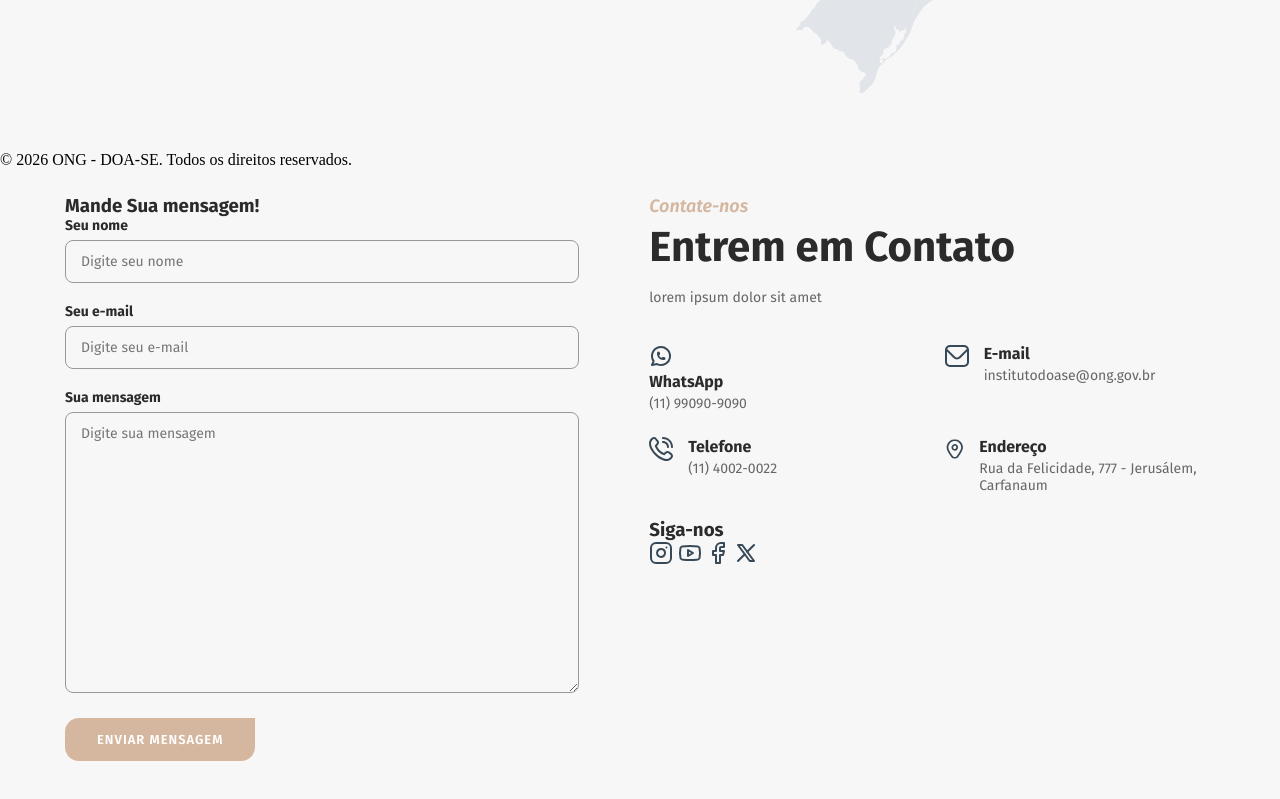
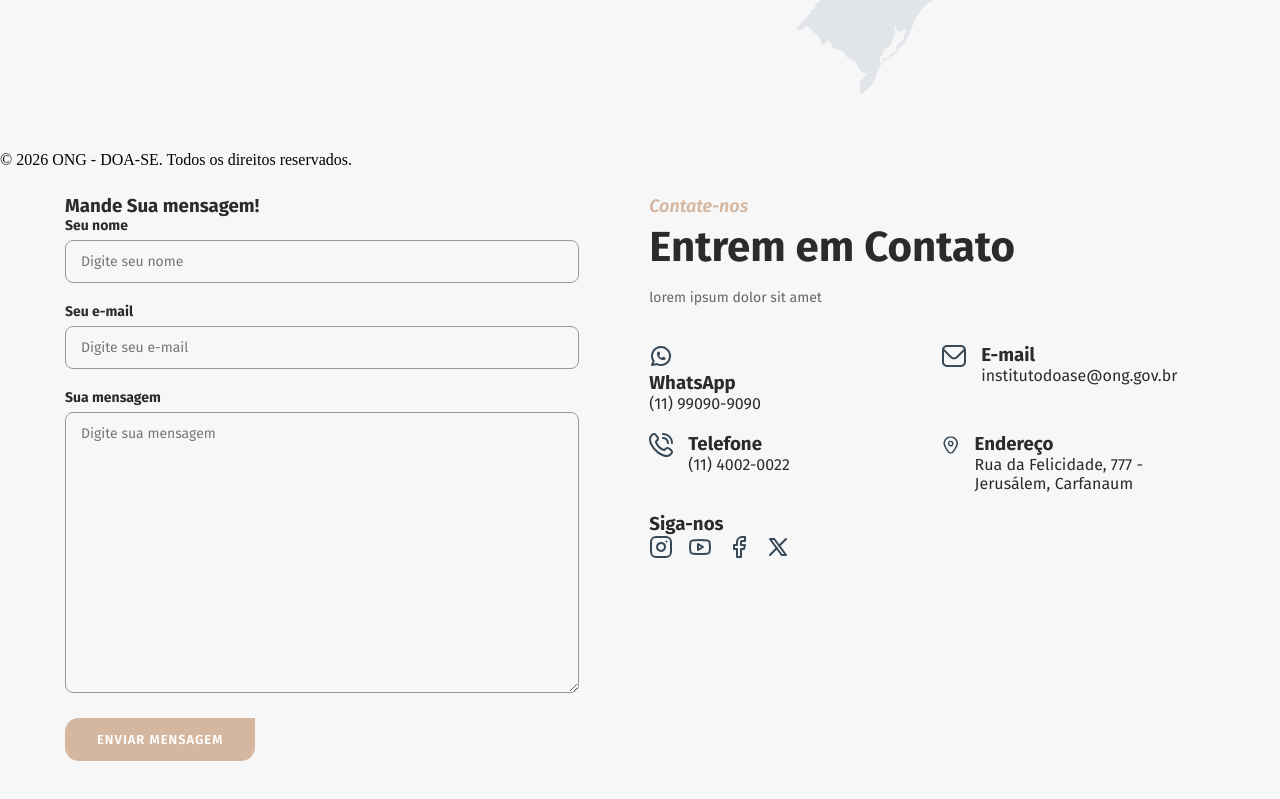
Before and after one commit to Jon-Rodrigues/Doa-se-projeto-integrador-, a plain HTML site: page index.html in a window 1280 px wide. Shown: the part 2331-3130 px from the top of the page. Drawn offline with Linux system fonts and the light colour scheme; no server answers.

Commit message:
Style: add style em contatos.

```diff
--- a/src/css/style.css
+++ b/src/css/style.css
@@ -836,6 +836,7 @@ nav.nav-scrolled .hero-nav-bar {
     background-color: var(--cor-fundo-e);
 }
 
+
 /* ==========================================================================
    7 ENTRE EM CONTATO
    ========================================================================== */
@@ -949,15 +950,15 @@ nav.nav-scrolled .hero-nav-bar {
 .grid2_2x2 {
     display: grid;
     grid-template-columns: 1fr 1fr;
-    gap: 25px;
-    margin-bottom: 25px;
+    gap: 20px;
+    margin-bottom: 20px;
 }
-
 
 .lgrid_whats,
 .lgrid_email,
 .lgrid_telefone,
 .lgrid_endereco {
+
     display: flex;
     align-items: flex-start;
     gap: 15px;
@@ -965,33 +966,27 @@ nav.nav-scrolled .hero-nav-bar {
     padding: 0;
 }
 
-.lgrid_whats img,
-.lgrid_email img,
-.lgrid_telefone img,
-.lgrid_endereco img {
-    width: 34px;
-    height: 34px;
-    object-fit: contain;
-    margin-top: 2px;
+.redes_sociais {
+    margin-top: 25px;
+    display: block;
+    width: 100%;
 }
 
-.lgrid_whats h3,
-.lgrid_email h3,
-.lgrid_telefone h3,
-.lgrid_endereco h3 {
+.redes_sociais h3 {
     font-size: 16px;
     font-weight: 700;
     color: var(--cor-fonte-padrão);
-    margin-bottom: 4px;
+    margin-bottom: 12px;
 }
 
-.lgrid_whats p,
-.lgrid_email p,
-.lgrid_telefone p,
-.lgrid_endereco p {
-    font-size: 14px;
-    color: #666666;
+.icones_sociais {
+    display: flex;
+    flex-direction: row;
+    align-items: center;
+    gap: 15px;
 }
+
+
 
 /* Responsivo para celular */
 @media (max-width: 900px) {
@@ -1006,8 +1001,6 @@ nav.nav-scrolled .hero-nav-bar {
     }
 }
 
-
-
 footer {
     position: absolute;
     bottom: 0;
```
